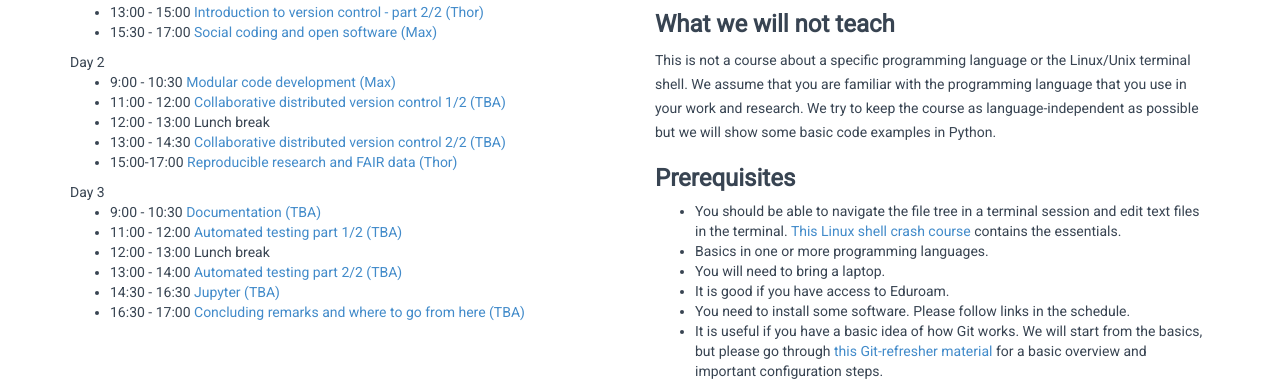
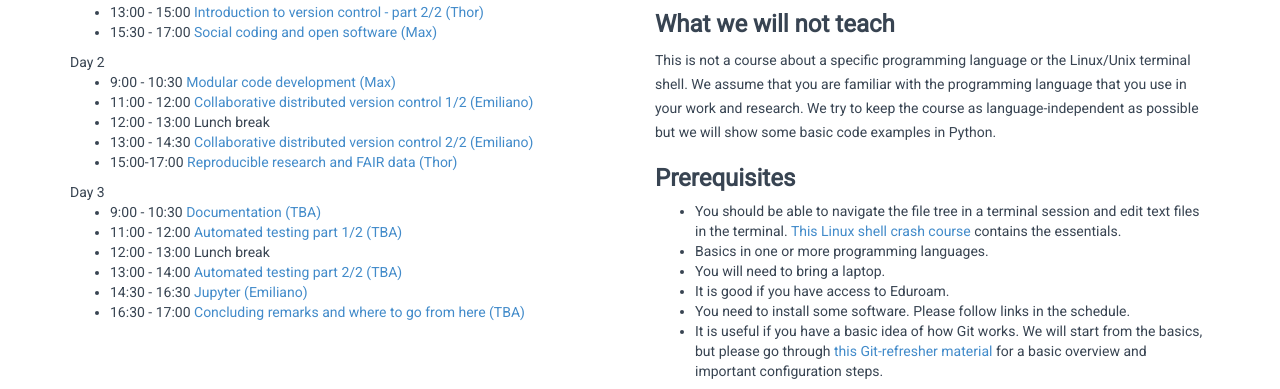
Before and after one commit to coderefinery/2020-03-17-copenhagen, a Jekyll site: the page built from index.md, in a window 1280 px wide and 900 px high, scrolled down 780 px. Shown: the part 166-555 px from the top of the window. Built offline with Jekyll 4.4.1, drawn with Linux system fonts in a browser that asks for light colours; nearby versions of some CDN libraries.

Commit message:
add instructor name

```diff
--- a/index.md
+++ b/index.md
@@ -83,11 +83,11 @@ schedule:
         title: Modular code development (Max)
         url: https://cicero.xyz/v3/remark/0.14.0/github.com/coderefinery/modular-code-development/master/talk.md
       - time: 11:00 - 12:00
-        title: Collaborative distributed version control 1/2 (TBA)
+        title: Collaborative distributed version control 1/2 (Emiliano)
         url: https://coderefinery.github.io/git-collaborative/
     afternoon:
       - time: 13:00 - 14:30
-        title: Collaborative distributed version control 2/2 (TBA)
+        title: Collaborative distributed version control 2/2 (Emiliano)
         url: https://coderefinery.github.io/git-collaborative/
       - time: 15:00-17:00
         title: Reproducible research and FAIR data (Thor)
@@ -105,7 +105,7 @@ schedule:
         title: Automated testing part 2/2 (TBA)
         url: https://coderefinery.github.io/testing/
       - time: 14:30 - 16:30
-        title: Jupyter (TBA)
+        title: Jupyter (Emiliano)
         url: https://coderefinery.github.io/jupyter/
       - time: 16:30 - 17:00
         title: Concluding remarks and where to go from here (TBA)
```
